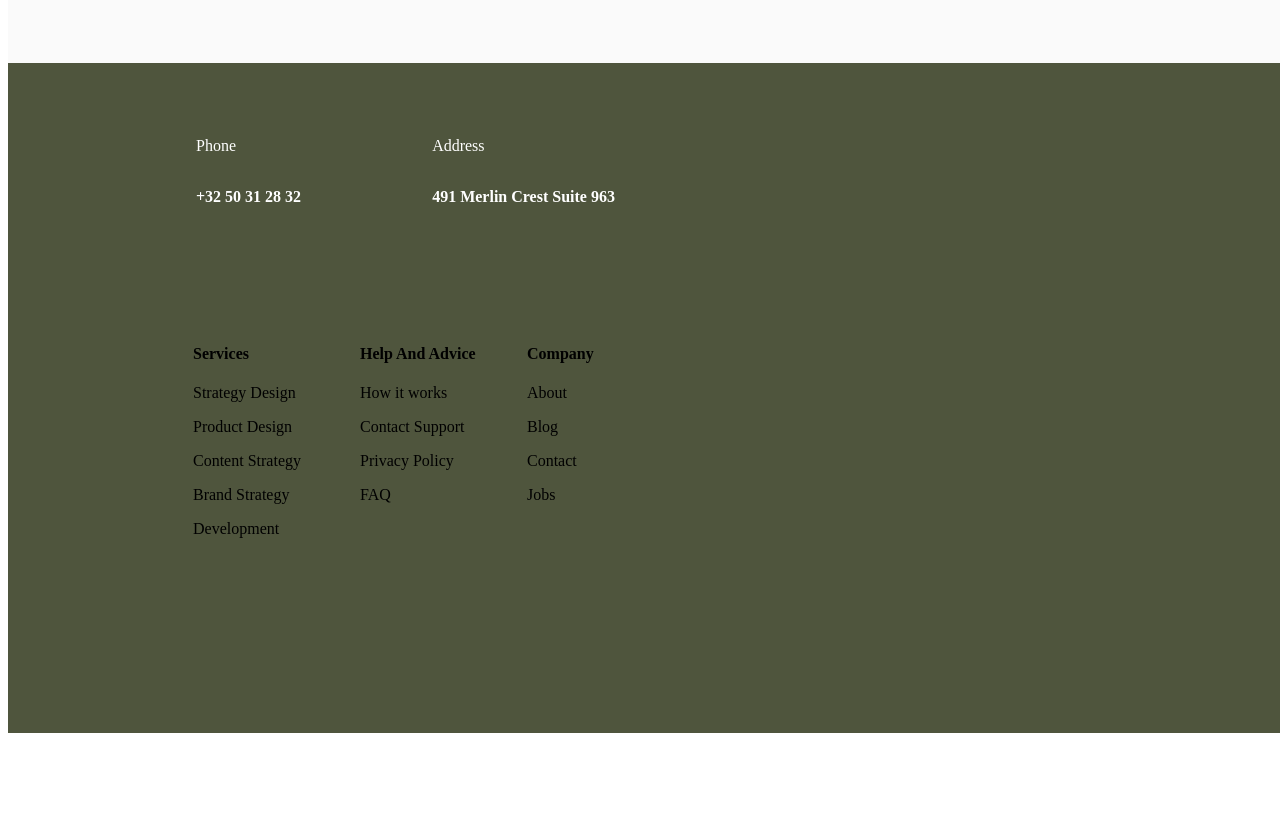
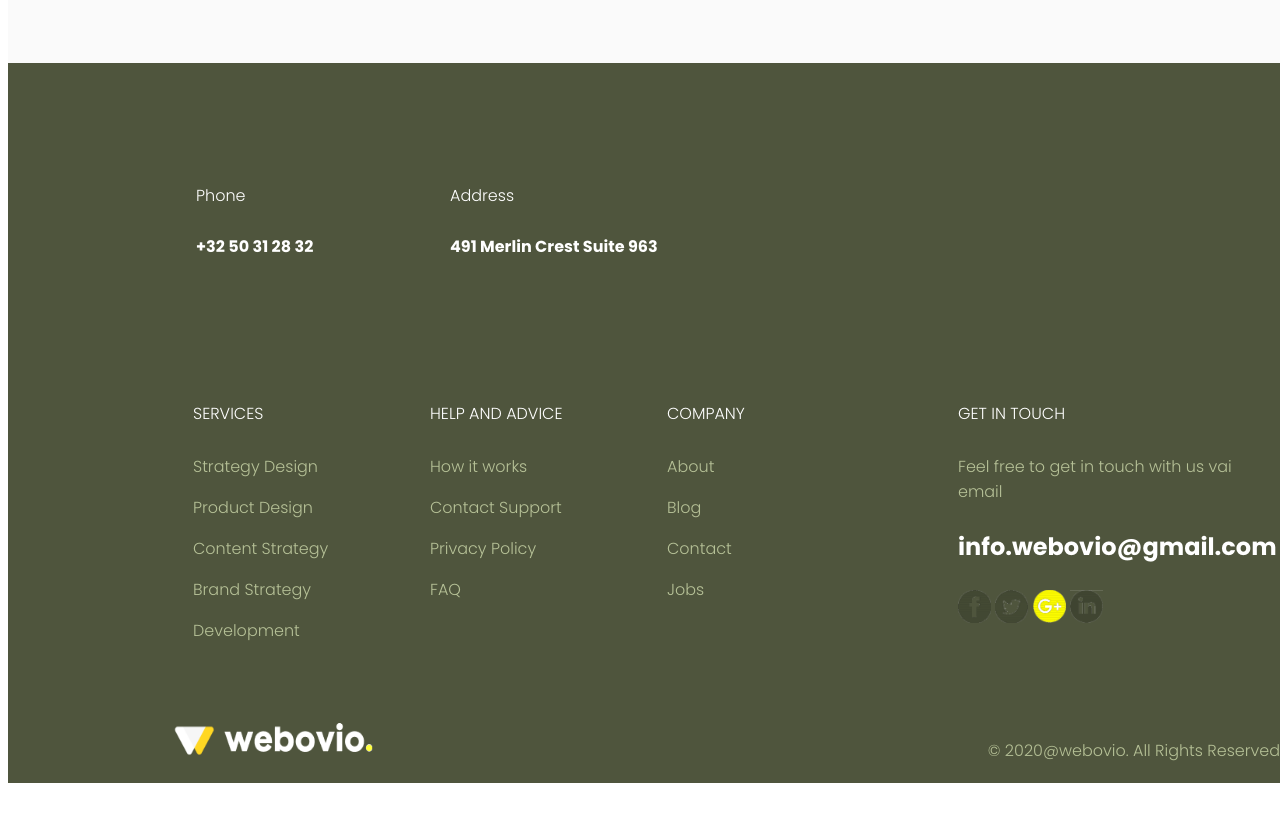
Before and after one commit to vladimir2809/Webovio, a plain HTML site: page index.html in a window 1280 px wide. Shown: the part 5220-6041 px from the top of the page. Drawn offline with Linux system fonts and the light colour scheme.

Commit message:
Add files via upload

```diff
--- a/css/style.css
+++ b/css/style.css
@@ -373,10 +373,13 @@ main #divDiationContForBlock .diationBlock .colorGray a {
 }
 footer{
     position: relative;
-    top: -250px;
+    top: -200px;
     width: 1440px;
     height: 920px;
+    font-family: Poppins;
     background: #4F553D;
+  /*  background: #444A34;*/
+
   /*  z-index:1;*/
 }
 footer #divFooter{
@@ -386,7 +389,7 @@ footer #divFooter{
    margin-left: 185px;
 }
 footer #divContact{
-    width: 452px;
+    width: 652px;
     height: 88px;
 
 }
@@ -394,6 +397,7 @@ footer table{
     color: white;
 }
 footer #divContact th{
+    width: 250px;
     text-align: left;
     padding-bottom: 8px;
     font-size: 16px;
@@ -418,3 +422,58 @@ footer #divListLink .listLink{
     width:167px;
     height: 259px;
 }
+footer #divListLink .listLink:not(.listLink:first-child){
+    margin-left: 70px;
+}
+footer #divListLink .listLink h4{
+    font-size: 16px;
+    font-weight: 500;
+    line-height: 38px;
+    color: white;
+}
+footer #divListLink .listLink a{
+    color: #B6C197;
+    text-decoration: none;
+}
+footer #divListLink .listLinkInfo{
+    width: 322px;
+    margin-left: 124px;
+}
+footer #divListLink .listLinkInfo h4{
+    font-size: 16px;
+    font-weight: 500;
+    line-height: 38px;
+    color: white;
+}
+footer #divListLink .listLinkInfo a{
+    color: #B6C197;
+    text-decoration: none;
+}
+footer #divListLink .listLinkInfo h3{
+    font-size: 24px;
+    font-weight: 700;
+    line-height: 38px;
+    color: white;
+}
+footer #divListLink .listLinkInfo img{
+    width: 33px;
+    height: 33px;
+}
+footer #lastLine{
+    display: flex;
+    justify-content: space-between;
+    width: 1110px;
+    height: 60px;
+    margin-left: 165px;
+}
+footer #lastLine img{
+    width: 200px;
+    height: 35px;
+    margin-top: -30px;
+}
+footer #lastLine p{
+    text-align: right;
+    margin-top: -15px;
+    color: #B5C096;
+
+}
--- a/index.html
+++ b/index.html
@@ -281,32 +281,52 @@
             <div id="divListLink">
 
                 <div class="listLink">
-                    <h4>Services</h4>
-                    <p>Strategy Design</p>
-                    <p>Product Design</p>
-                    <p>Content Strategy</p>
-                    <p>Brand Strategy</p>
-                    <p>Development</p>
+                    <!--<h4>Services</h4>-->
+                    <h4>SERVICES</h4>
+
+                    <a href="#"><p>Strategy Design</p> </a>
+                    <a href="#"><p>Product Design</p></a>
+                    <a href="#"><p>Content Strategy</p></a>
+                    <a href="#"><p>Brand Strategy</p></a>
+                    <a href="#"><p>Development</p></a>
                 </div>
 
                 <div class="listLink">
-                    <h4>Help And Advice</h4>
-                    <p>How it works</p>
-                    <p>Contact Support</p>
-                    <p>Privacy Policy</p>
-                    <p>FAQ</p>
+                    <!--<h4>Help And Advice</h4>-->
+                    <h4>HELP AND ADVICE</h4>
+
+                    <a href="#"><p>How it works</p></a>
+                    <a href="#"><p>Contact Support</p></a>
+                    <a href="#"><p>Privacy Policy</p></a>
+                    <a href="#"><p>FAQ</p></a>
                 </div>
 
                 <div class="listLink">
-                    <h4>Company</h4>
-                    <p>About</p>
-                    <p>Blog</p>
-                    <p>Contact</p>
-                    <p>Jobs</p>
+                    <h4>COMPANY</h4>
+                    <a href="#"><p>About</p></a>
+                    <a href="#"><p>Blog</p></a>
+                    <a href="#"><p>Contact</p></a>
+                    <a href="#"><p>Jobs</p></a>
                 </div>
 
-
+                <div class="listLinkInfo">
+                    <h4>GET IN TOUCH</h4>
+                    <a href="#"><p>Feel free to get in touch with us vai email</p></a>
+                    <h3>info.webovio@gmail.com</h3>
+                    <div>
+                        <img src="img/facebook.png">
+                        <img src="img/twiter.png">
+                        <img src="img/GPlus.png">
+                        <img src="img/insta.png">
+                    </div>
+                </div>
             </div>
+        </div>
+        <div id="lastLine">
+            <img src="img/logo2.png">
+            <p>
+                © 2020@webovio. All Rights Reserved.
+            </p>
         </div>
     </footer>
 
```
Also changed, not shown: img/GPlus.png (added), img/Logo2.png (added), img/facebook.png (added), img/insta.png (added), img/twiter.png (added), 2 other files.
